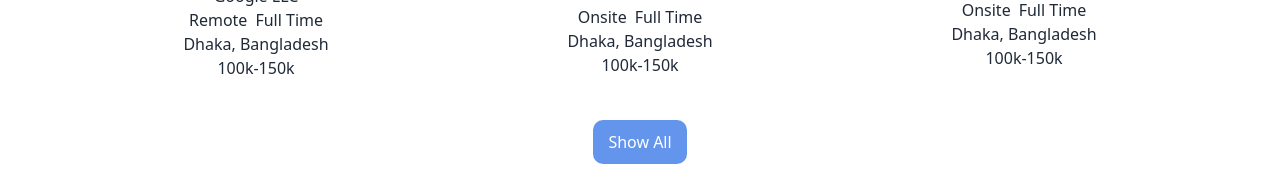
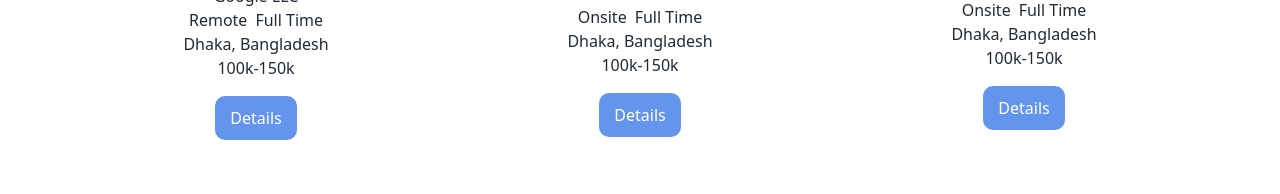
Before and after one commit to tonmoy3673/jobsBD, a React (Vite) app: page /home in a window 1280 px wide. Shown: the part 1240-1434 px from the top of the page. Built offline with nearby package versions, Linux system fonts and the light colour scheme.

Commit message:
:fire: set route for job details

```diff
--- a/src/Components/Home/Job.jsx
+++ b/src/Components/Home/Job.jsx
@@ -1,3 +1,4 @@
+import { Link } from "react-router-dom";
 
 
 const Job = ({job}) => {
@@ -24,6 +25,11 @@ const Job = ({job}) => {
                 <p>{salary}</p>
             </div>
             </div>
+            <div className="py-2 md:py-4">
+                <Link to=''>
+                <button className="common-btn hover:bg-amber-500 py-[5px] lg:py-[10px] px-2 lg:px-[15px]">Details</button>
+                </Link>
+            </div>
         </div>
     );
 };
--- a/src/Components/Router/router.jsx
+++ b/src/Components/Router/router.jsx
@@ -2,6 +2,7 @@ import { createBrowserRouter } from "react-router-dom";
 import ErrorPage from "../ErrorPage/ErrorPage";
 import Home from "../Home/Home";
 import Main from "../Main/Main";
+import JobDetails from "../Pages/JobDeatils";
 
 export const router= createBrowserRouter([
     {
@@ -16,6 +17,11 @@ export const router= createBrowserRouter([
             {
                 path:'/home',
                 element:<Home/>
+            },
+            {
+                path:'/job/:id',
+                element:<JobDetails/>,
+                loader:()=> fetch ('/data/jobs.json')
             }
         ]
     },
```
